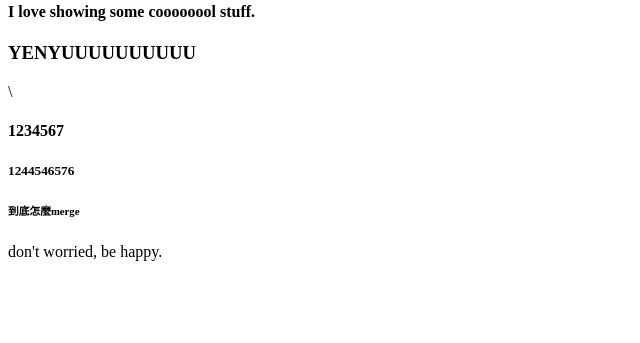
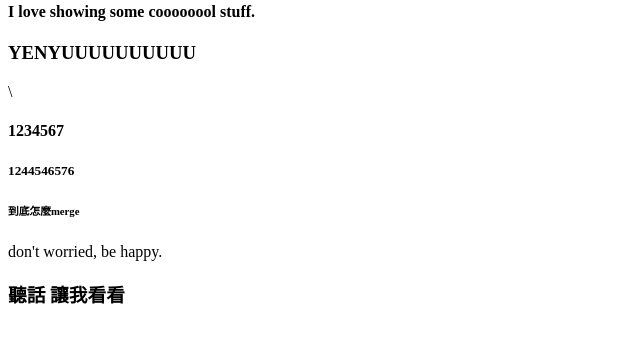
Before and after one commit to YenYuD/gittest, a plain HTML site: page page3.html in a window 1280 px wide. Shown: the part 239-582 px from the top of the page, without its empty margins (0-640 px from the left). Drawn offline with Linux system fonts and the light colour scheme.

Commit message:
聽話 讓我看看

```diff
--- a/page3.html
+++ b/page3.html
@@ -20,5 +20,6 @@
         <h5>1244546576</h5>
         <h6>到底怎麼merge</h6>
         <p>don't worried, be happy.</p>
+        <h3>聽話 讓我看看</h3>
     </body>
 </html>
```
